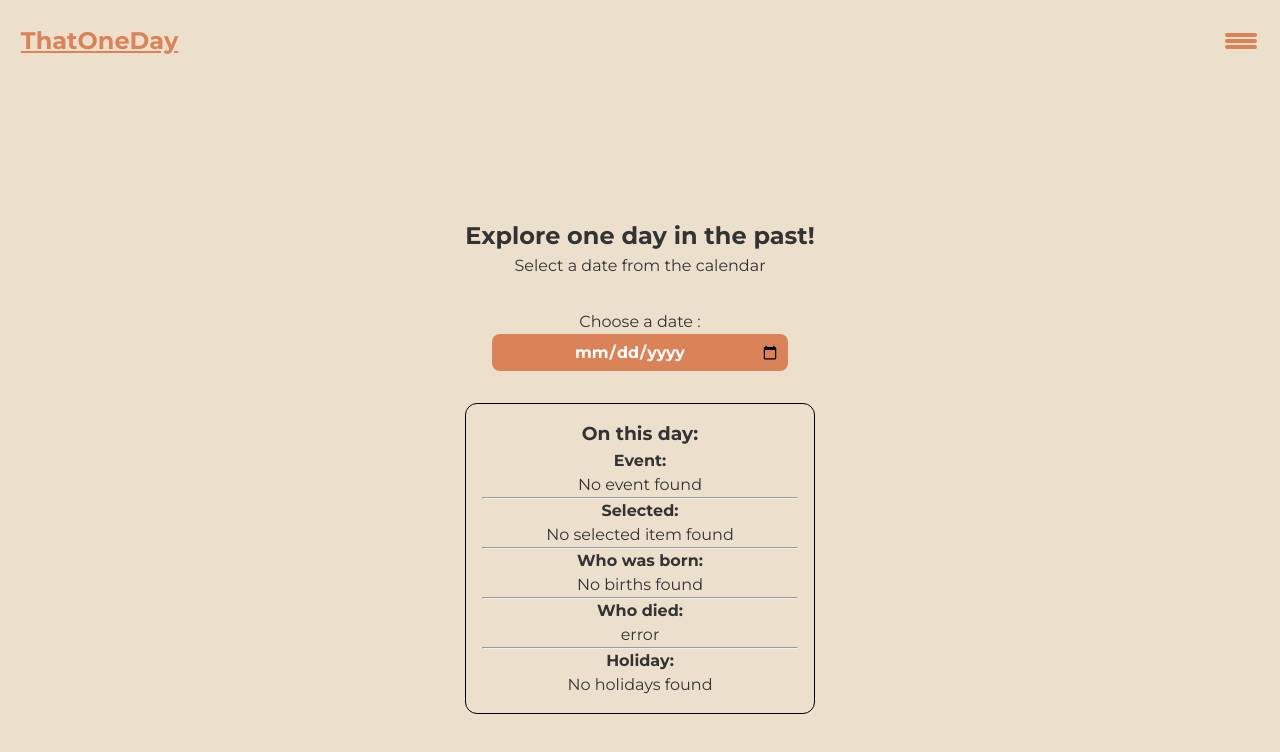
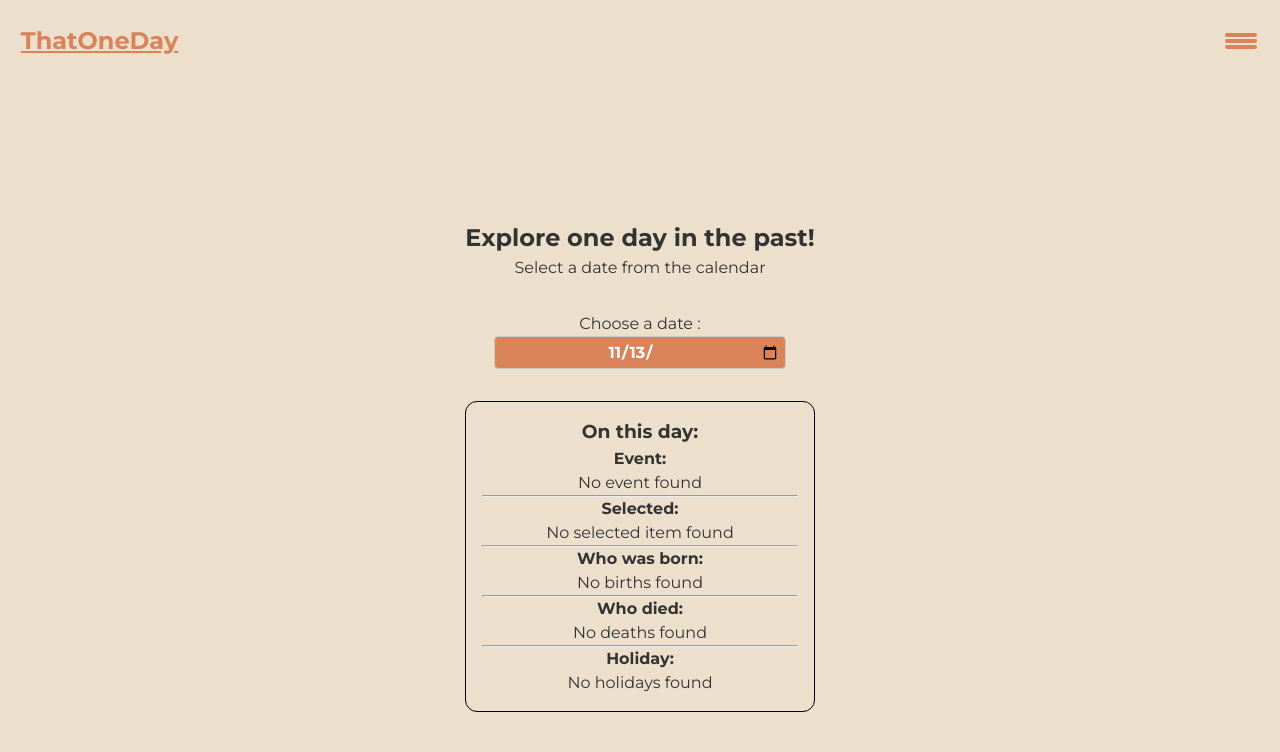
Before and after one commit to tamerlanmustafa/that-one-day, a React (Vite) app: page / in a window 1280 px wide. Shown: the top 752 px of the page. Built offline with nearby package versions, Linux system fonts and the light colour scheme; no server answers.

Commit message:
add styling to the datepicker

```diff
--- a/src/components/Hero/Hero.jsx
+++ b/src/components/Hero/Hero.jsx
@@ -1,21 +1,35 @@
-import { useState, useEffect } from "react"
-import './Hero.scss'
+import { useState, useEffect } from "react";
+import './Hero.scss';
 
 const Hero = ({ onDateChange, data }) => {
-    const [year, setYear] = useState('')
+    const [year, setYear] = useState('');
     const [apiData, setApiData] = useState({
         event: '',
         selected: '',
         birth: '',
         death: '',
         holiday: '',
-    })
+    });
+
+    const getTodayDate = () => {
+        const today = new Date();
+        const year = today.getFullYear();
+        const month = String(today.getMonth() + 1).padStart(2, '0');
+        const day = String(today.getDate()).padStart(2, '0');
+        return `${year}-${month}-${day}`;
+    };
+
+    useEffect(() => {
+        const today = getTodayDate();
+        setYear(today);
+        onDateChange(today);
+    }, [onDateChange]);
 
     const handleChange = (e) => {
         const selectedDate = e.target.value;
         setYear(selectedDate);
         onDateChange(selectedDate);
-    }
+    };
 
     useEffect(() => {
         if (data && data.length > 0) {
@@ -28,11 +42,11 @@ const Hero = ({ onDateChange, data }) => {
                 holiday: data[0]?.holidays?.[0]?.text || 'No holidays found',
             }));
         } else {
-
             setApiData({
                 event: 'No event found',
                 selected: 'No selected item found',
                 birth: 'No births found',
+                death: 'No deaths found',
                 holiday: 'No holidays found',
             });
         }
@@ -41,17 +55,20 @@ const Hero = ({ onDateChange, data }) => {
     return (
         <>
             <main>
-
                 <div>
                     <h2>Explore one day in the past!</h2>
                     <p>Select a date from the calendar</p>
                 </div>
 
-
                 <div>
                     <form>
                         <label htmlFor="year">Choose a date : </label>
-                        <input type="date" value={year} onChange={handleChange}/>
+                        <input
+                            type="date"
+                            id="year"
+                            value={year}
+                            onChange={handleChange}
+                        />
                     </form>
                 </div>
 
@@ -61,36 +78,34 @@ const Hero = ({ onDateChange, data }) => {
                         <ul>
                             <li>
                                 <h4>Event: </h4>
-                                {apiData.event ? apiData.event : 'error'}
+                                {apiData.event || 'error'}
                             </li>
                             <hr />
                             <li>
                                 <h4>Selected: </h4>
-                                {apiData.selected ? apiData.selected : 'error'}
+                                {apiData.selected || 'error'}
                             </li>
                             <hr />
                             <li>
                                 <h4>Who was born: </h4>
-                                {apiData.birth ? apiData.birth : 'error'}
+                                {apiData.birth || 'error'}
                             </li>
                             <hr />
                             <li>
                                 <h4>Who died: </h4>
-                                {apiData.death ? apiData.death : 'error'}
+                                {apiData.death || 'error'}
                             </li>
                             <hr />
                             <li>
                                 <h4>Holiday:</h4>
-                                {apiData.holiday ? apiData.holiday : 'error'}
+                                {apiData.holiday || 'error'}
                             </li>
                         </ul>
                     </div>
                 </div>
-
             </main>
         </>
-    )
+    );
+};
 
-}
-
-export default Hero
+export default Hero;
--- a/src/components/Hero/Hero.scss
+++ b/src/components/Hero/Hero.scss
@@ -48,3 +48,47 @@ input {
     background-color: $fourth-color;
     color: white;
   }
+
+
+//   ::-webkit-datetime-edit
+//   ::-webkit-datetime-edit-fields-wrapper
+//   ::-webkit-datetime-edit-text
+
+//   ::-webkit-datetime-edit-year-field
+//   ::-webkit-datetime-edit-month-field
+//   ::-webkit-datetime-edit-week-field
+//   ::-webkit-datetime-edit-day-field
+//   ::-webkit-datetime-edit-hour-field
+//   ::-webkit-datetime-edit-minute-field
+//   ::-webkit-datetime-edit-second-field
+//   ::-webkit-datetime-edit-millisecond-field
+//   ::-webkit-datetime-edit-ampm-field
+
+//   ::-webkit-inner-spin-button
+//   ::-webkit-calendar-picker-indicator {}
+
+/* Target the input date field styles */
+input[type="date"] {
+    appearance: none; /* Remove default browser styling */
+    -webkit-appearance: none;
+    -moz-appearance: none;
+    padding: 5px;
+    font-size: 16px;
+    border: 1px solid #ccc;
+    border-radius: 4px;
+  }
+
+  /* Hide the year part of the date picker */
+  input[type="date"]::-webkit-datetime-edit-year-field {
+    display: none;
+  }
+
+  /* Hide unnecessary separators */
+  input[type="date"]::-webkit-datetime-edit-text {
+    color: white; /* Hide separator dashes */
+  }
+
+  input[type="date"]::-webkit-datetime-edit-month-field,
+  input[type="date"]::-webkit-datetime-edit-day-field {
+    color: rgb(255, 255, 255); /* Keep day and month visible */
+  }
```
